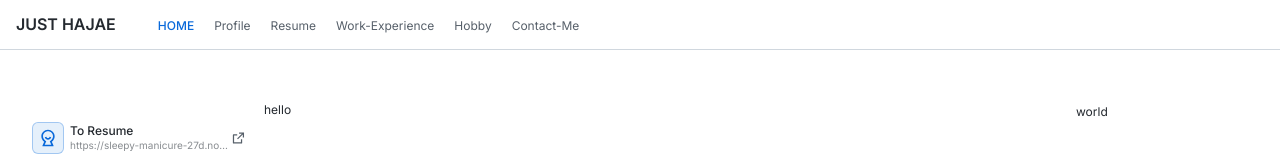
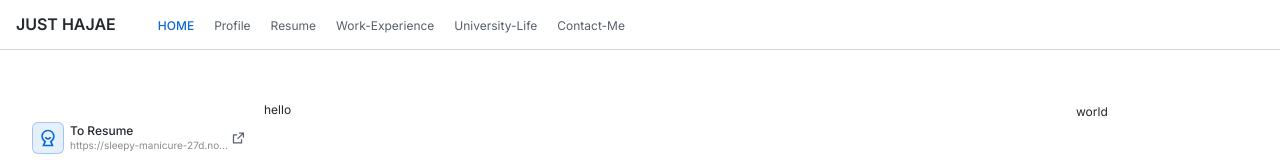
Before and after one commit to HaJaehyeong/just-hajae, a Next.js app: page / in a window 1280 px wide. Shown: the top 160 px of the page. Built offline with nearby package versions, Linux system fonts and the light colour scheme.

Commit message:
modify tabs

```diff
--- a/constants/constants.ts
+++ b/constants/constants.ts
@@ -18,14 +18,14 @@ export const NAV_TABS: NavTab[] = [
     name: 'Resume',
   },
   {
-    id: 'work',
+    id: 'workexperience',
     url: '/work-experience',
     name: 'Work-Experience',
   },
   {
-    id: 'hobby',
-    url: '/hobby',
-    name: 'Hobby',
+    id: 'universitylife',
+    url: '/university-life',
+    name: 'University-Life',
   },
   {
     id: 'contactme',
```
